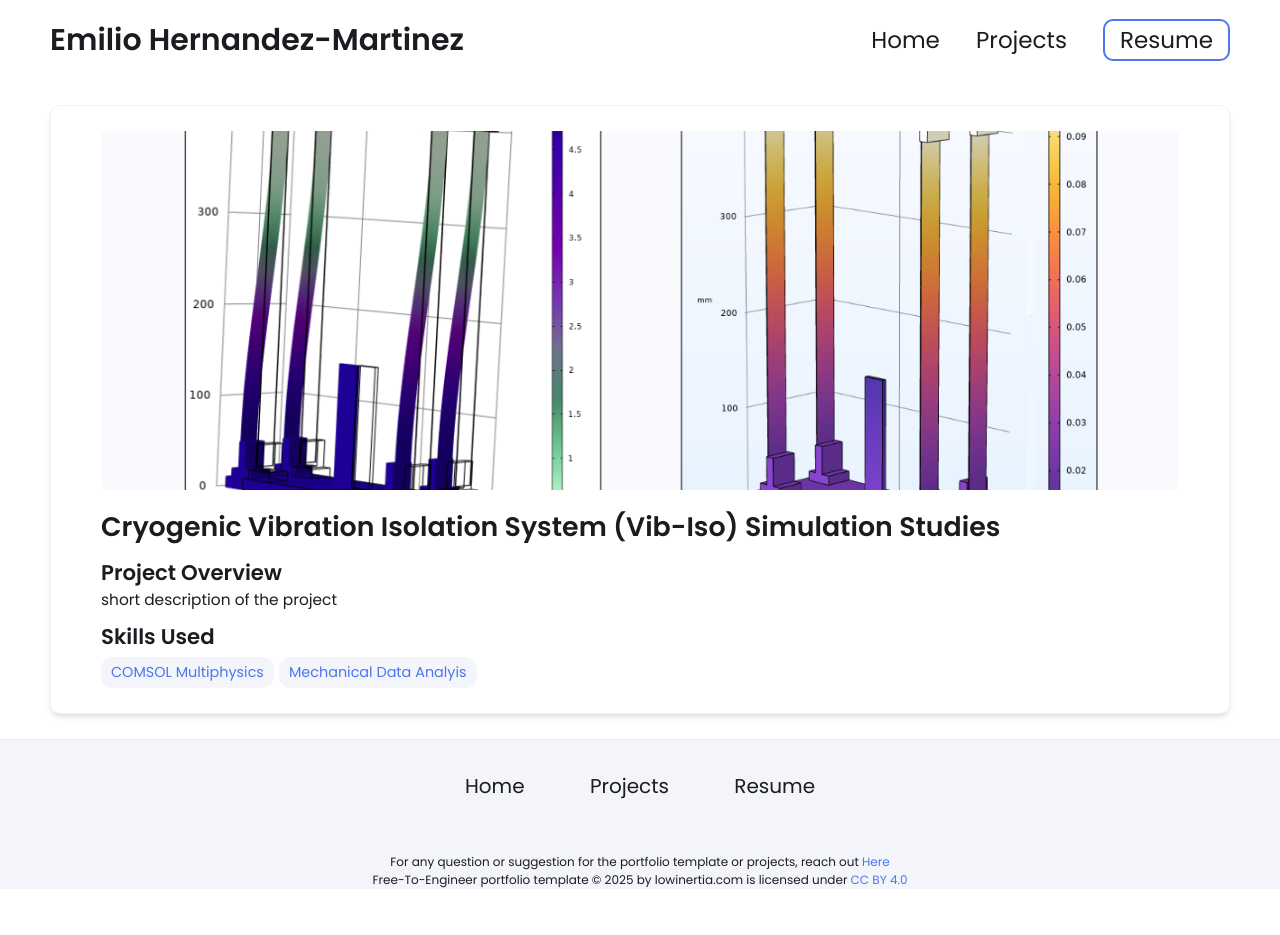
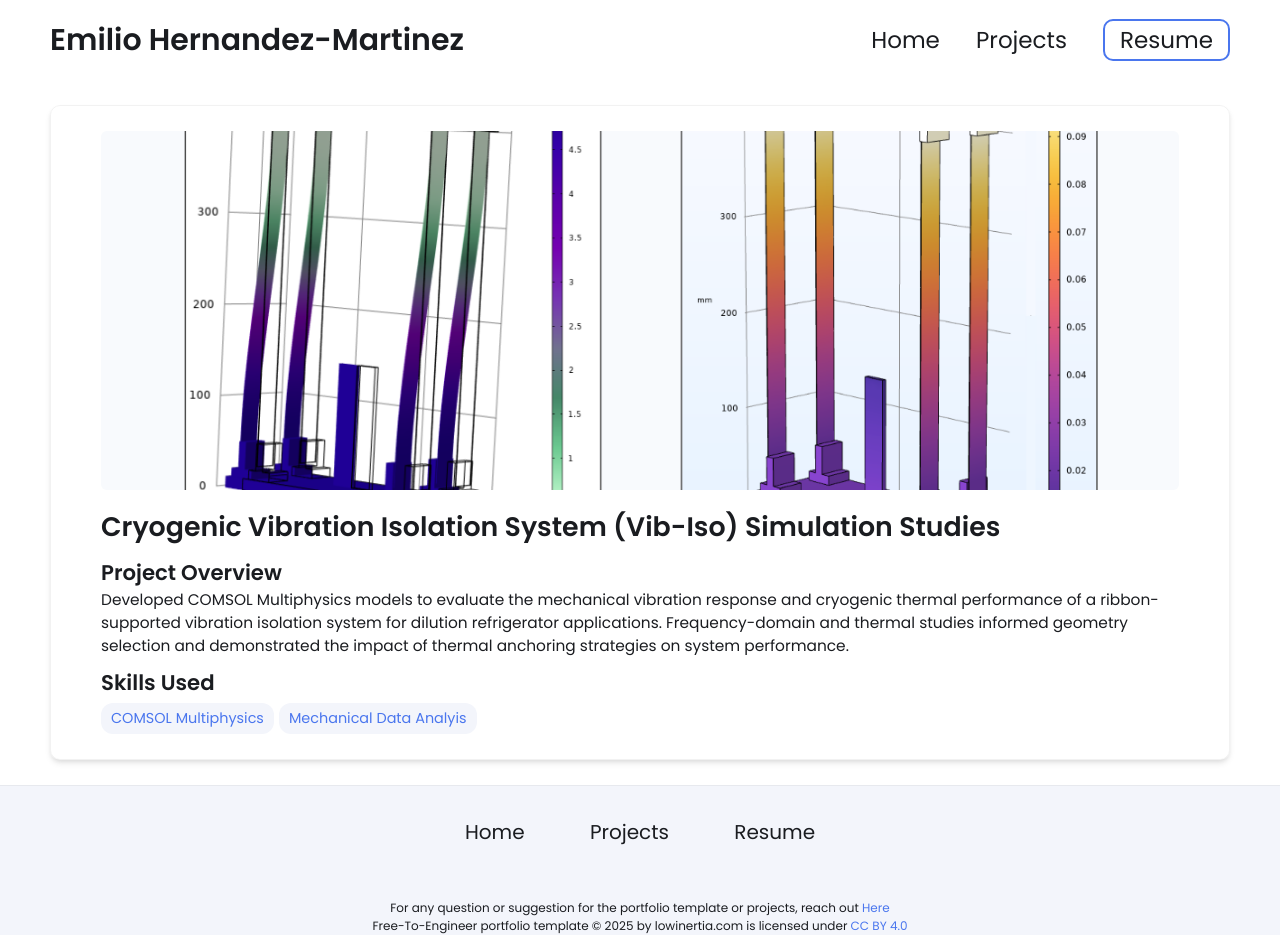
Before and after one commit to emiliohernand/emiliohernand.github.io, a Jekyll site: the page built from _projects/vib-iso-simulations/index.md, in a window 1280 px wide. Built offline with Jekyll 4.4.1, drawn with Linux system fonts in a browser that asks for light colours; before the commit the page ends 900 px from its top, so only the background shows below that.

Commit message:
Update index.md

```diff
--- a/_projects/vib-iso-simulations/index.md
+++ b/_projects/vib-iso-simulations/index.md
@@ -1,7 +1,7 @@
 ---
 layout: post
 title: Cryogenic Vibration Isolation System (Vib-Iso) Simulation Studies
-description:  short description of the project
+description: Developed COMSOL Multiphysics models to evaluate the mechanical vibration response and cryogenic thermal performance of a ribbon-supported vibration isolation system for dilution refrigerator applications. Frequency-domain and thermal studies informed geometry selection and demonstrated the impact of thermal anchoring strategies on system performance.
 skills:
 - COMSOL Multiphysics
 - Mechanical Data Analyis
```
